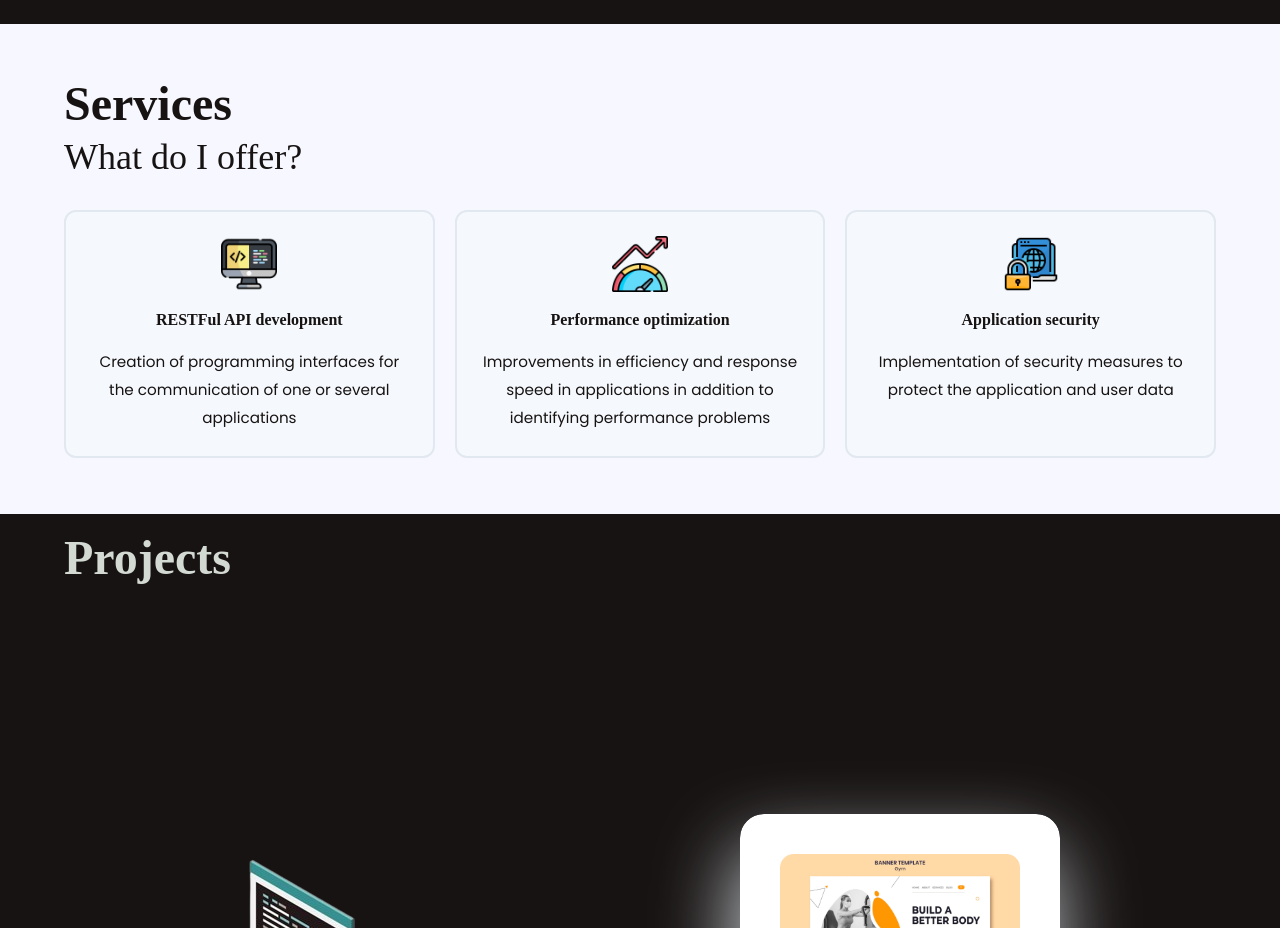
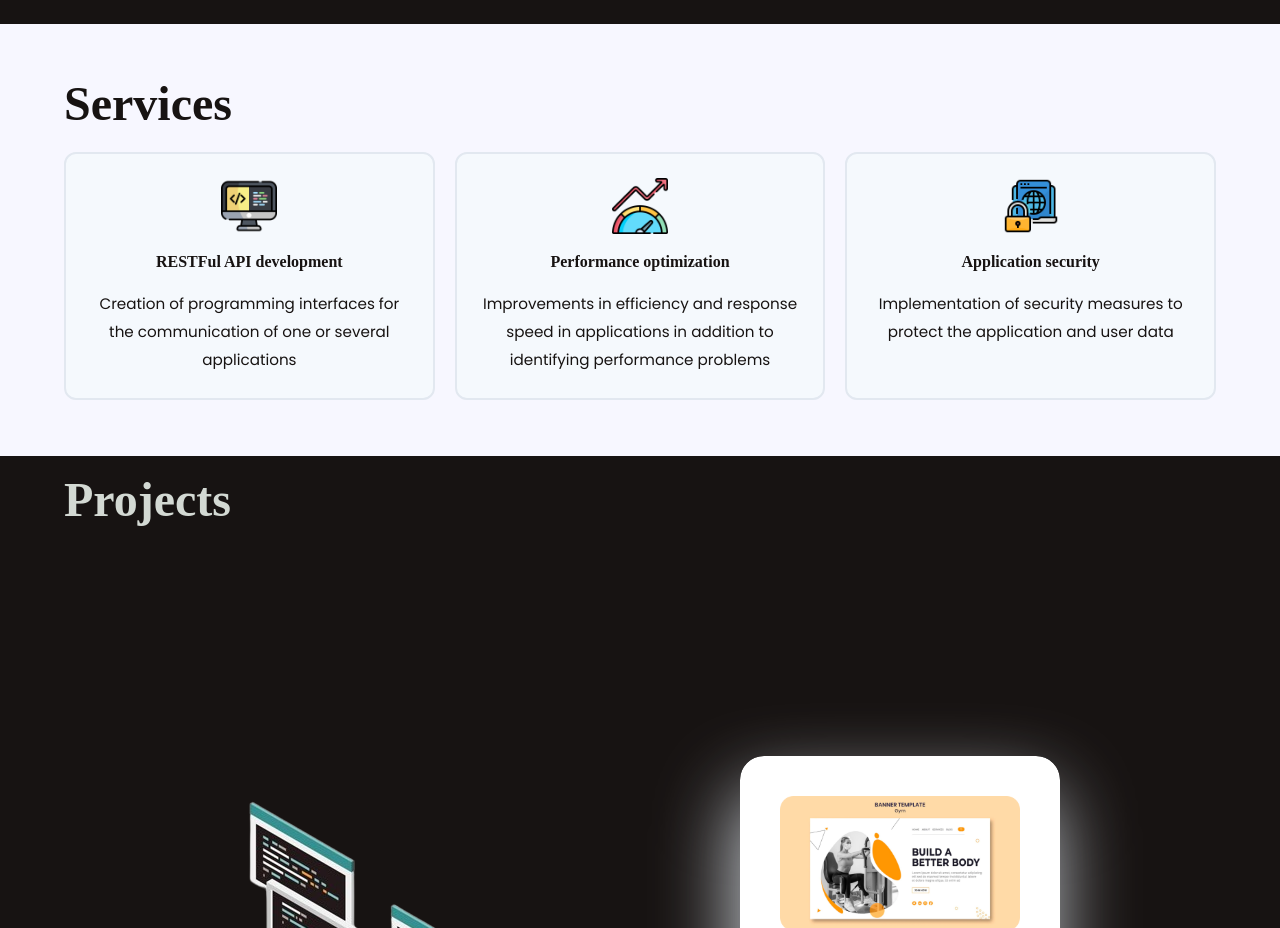
Before and after one commit to JIMEANDJ/AJ_Portfolio, a React (Vite) app: page / in a window 1280 px wide. Shown: the part 1280-2208 px from the top of the page. Built offline with nearby package versions, Linux system fonts and the light colour scheme; a web font is replaced by a local one.

Commit message:
Update Services.jsx

```diff
--- a/src/components/Services.jsx
+++ b/src/components/Services.jsx
@@ -13,9 +13,7 @@ const Services = () => {
         <h2 className="title text-dark2" data-aos="fade-down">
           {t("servicesT.title")}
         </h2>
-        <h4 className="subtitle text-dark2" data-aos="fade-down">
-          {t("servicesT.subtitle")}
-        </h4>
+
         <br />
         <div className="flex gap-5 justify-between flex-wrap group">
           {servicesT.serviceContent.map((content, i) => (
```
